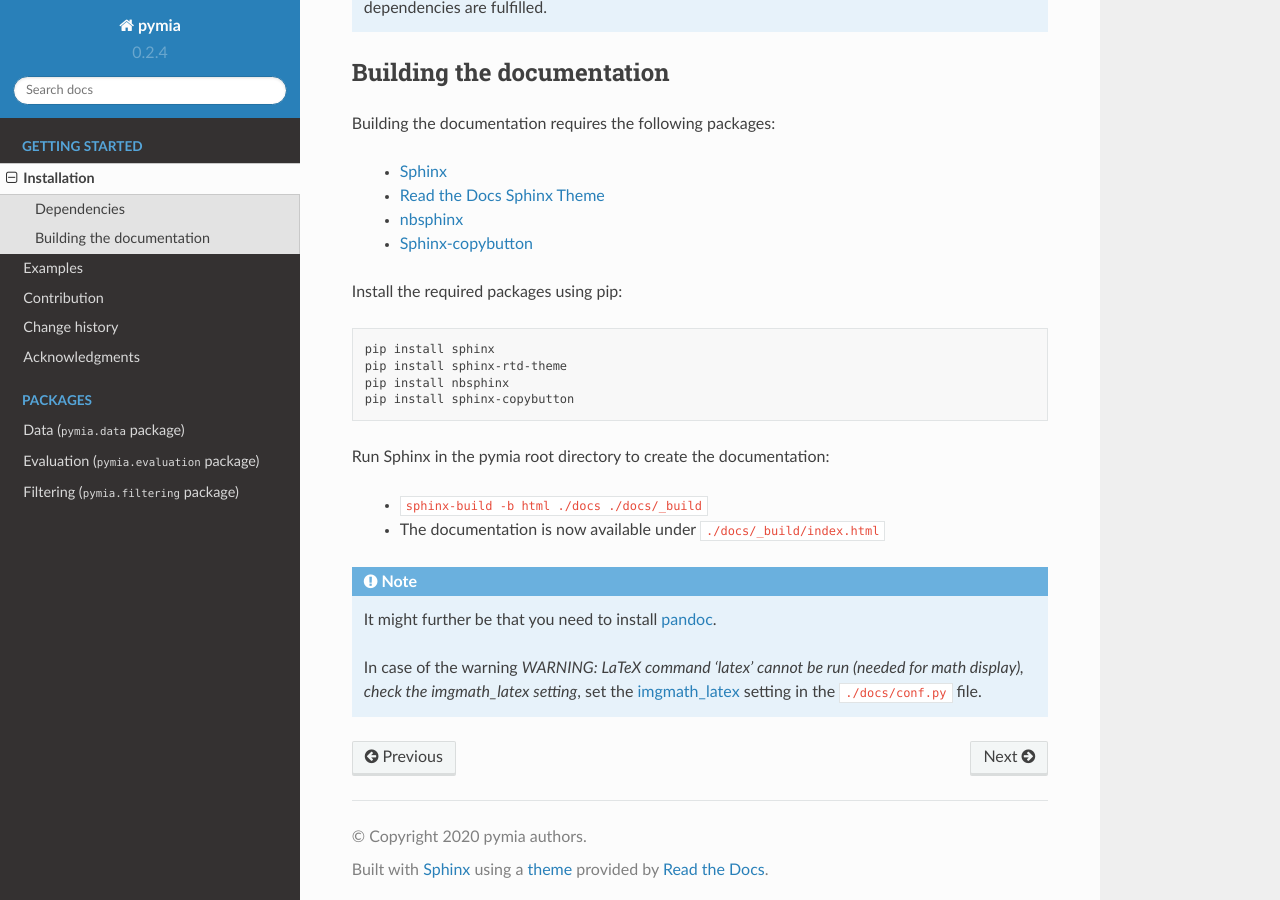
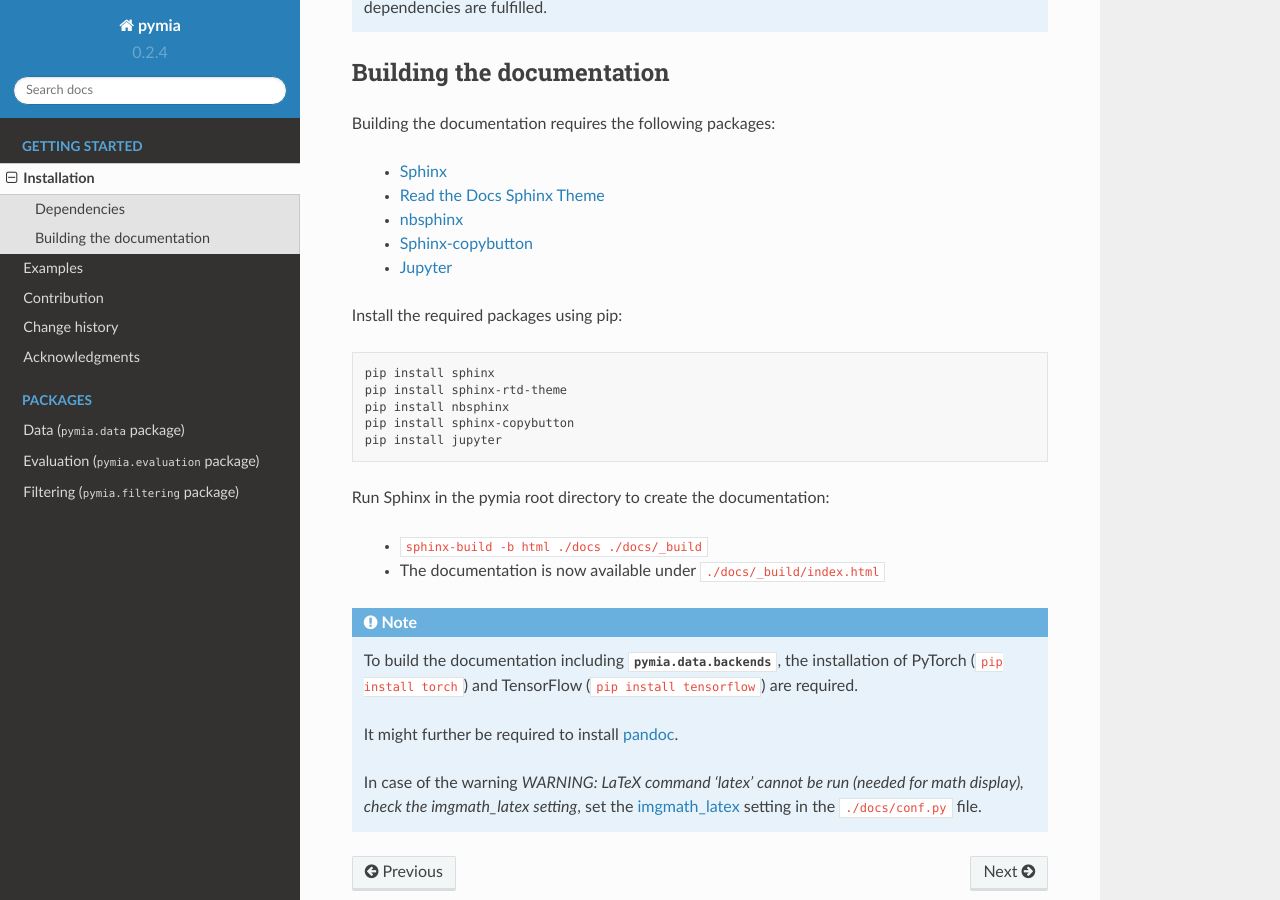
Before and after one commit to rundherum/pymia, a Sphinx documentation site: the page built from docs/installation.rst, in a window 1280 px wide and 900 px high, scrolled down 985 px. Built offline with Sphinx 7.4.7 and the Read the Docs theme 2.0.0, drawn with Linux system fonts in a browser that asks for light colours; formulas are drawn with MathJax 3; pages that are not in the unit, such as notebooks, are missing from menus.

Commit message:
docs(installation): fix instructions for building the documentation

```diff
--- a/docs/installation.rst
+++ b/docs/installation.rst
@@ -52,6 +52,7 @@ Building the documentation requires the following packages:
  - `Read the Docs Sphinx Theme <https://sphinx-rtd-theme.readthedocs.io/en/stable/>`_
  - `nbsphinx <https://nbsphinx.readthedocs.io/en/latest/>`_
  - `Sphinx-copybutton <https://sphinx-copybutton.readthedocs.io/en/latest/>`_
+ - `Jupyter <https://jupyterlab.readthedocs.io/en/stable/>`_
 
 Install the required packages using pip:
 
@@ -61,6 +62,7 @@ Install the required packages using pip:
    pip install sphinx-rtd-theme
    pip install nbsphinx
    pip install sphinx-copybutton
+   pip install jupyter
 
 Run Sphinx in the pymia root directory to create the documentation:
 
@@ -68,6 +70,8 @@ Run Sphinx in the pymia root directory to create the documentation:
    - The documentation is now available under ``./docs/_build/index.html``
 
 .. note::
-   It might further be that you need to install `pandoc <https://pandoc.org/>`_.
+   To build the documentation including :mod:`pymia.data.backends`, the installation of PyTorch (:bash:`pip install torch`) and TensorFlow (:bash:`pip install tensorflow`) are required.
+
+   It might further be required to install `pandoc <https://pandoc.org/>`_.
 
    In case of the warning `WARNING: LaTeX command 'latex' cannot be run (needed for math display), check the imgmath_latex setting`, set the `imgmath_latex <http://www.sphinx-doc.org/en/master/usage/extensions/math.html#confval-imgmath_latex>`_ setting in the ``./docs/conf.py`` file.
```
